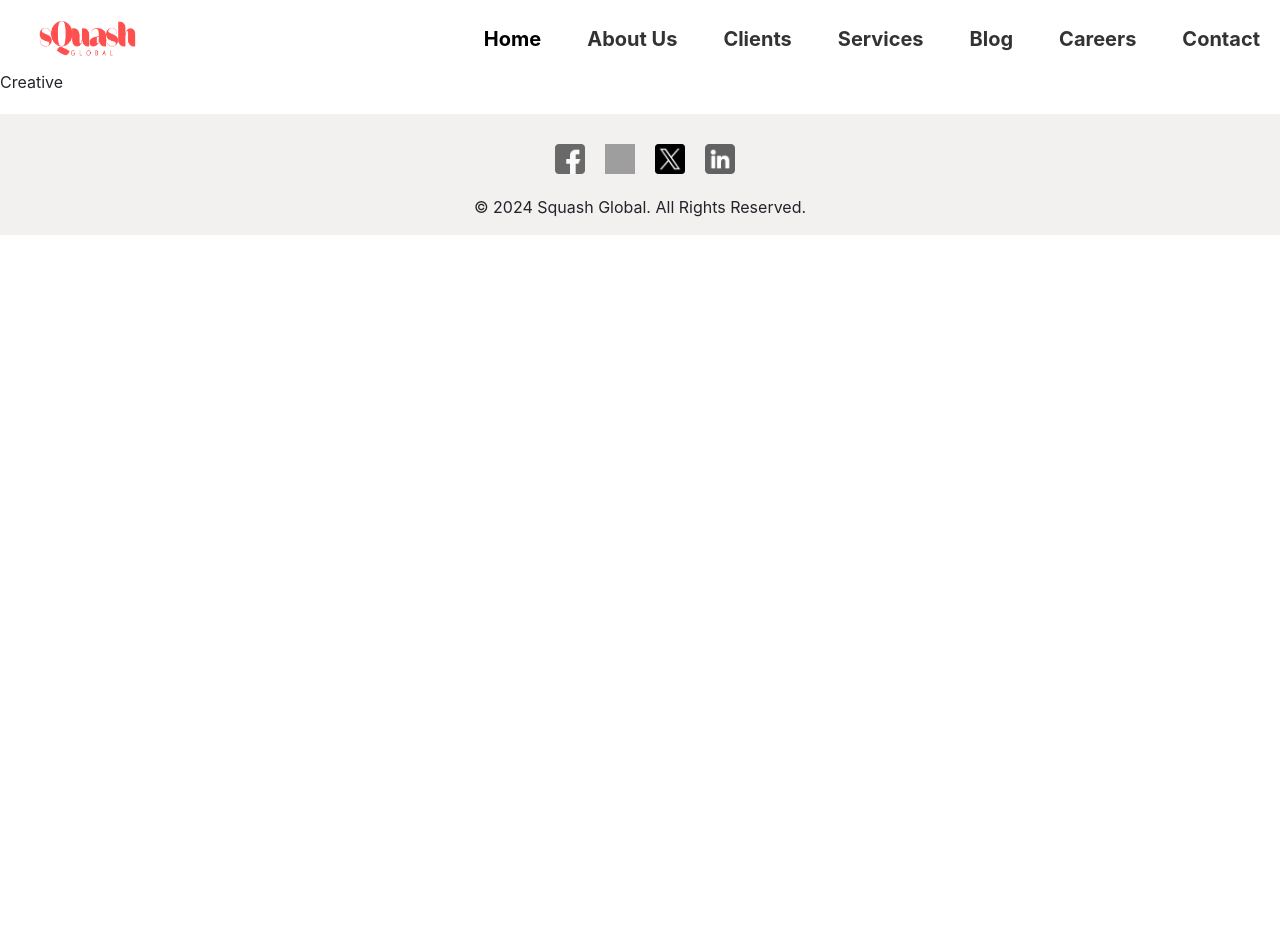
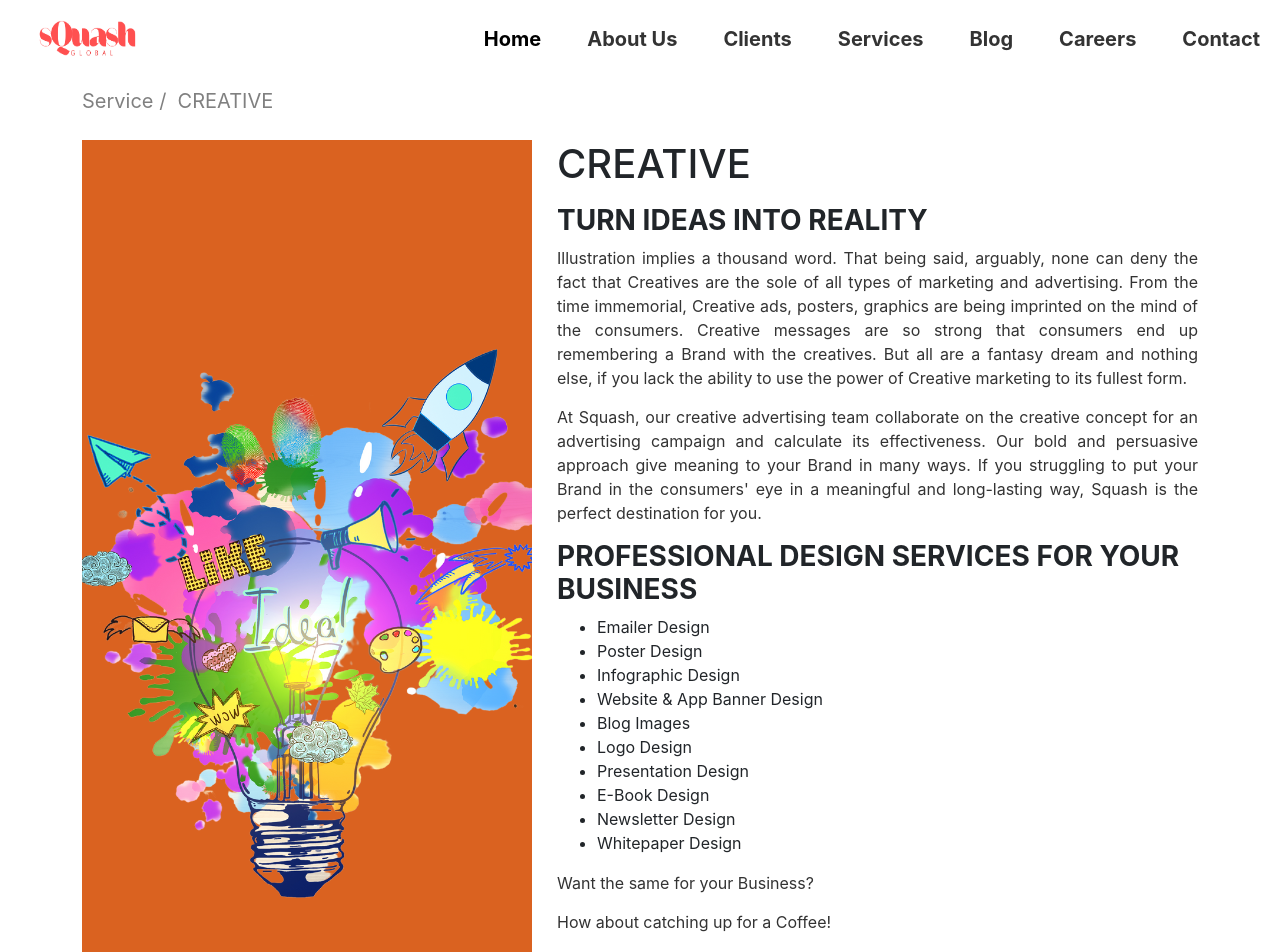
Before and after one commit to VishK98/Squash-Global, a React (Create React App) app: page /creative in a window 1280 px wide. Shown: the top 952 px of the page. Before the commit the page ends 800 px from the top, so only its background shows below. Built offline with nearby package versions, Linux system fonts and the light colour scheme; grey boxes are pictures that could not be loaded.

Commit message:
Creative Updated

```diff
--- a/src/components/ServiceDetails/Creative.js
+++ b/src/components/ServiceDetails/Creative.js
@@ -1,8 +1,60 @@
 import React from 'react'
+import "./ServiceDetails.css"
+import img from "../../assets/images/Creative.png";
+import AnimatedText from '../Animations/TextAnimation';
 
 function Creative() {
   return (
-    <div>Creative</div>
+    <div>
+       <div className='container'>
+      <div class="route-text">
+        <ol class="breadcrumb route-text mt-3">
+          <li>
+            <a
+              href="/"
+              style={{ color: "grey", textDecoration: "none" }}
+            >
+              <AnimatedText text="Service /" animation="slide-left" />
+            </a>
+          </li>
+          <li>
+            <AnimatedText text="&nbsp; CREATIVE" animation="slide-right" />
+          </li>
+        </ol>
+      </div>
+      <div className='row mt-lg-4'>
+        <div className='col-lg-5 col-md-5 col-12'>
+          <img src={img} className='tittle-img' alt='' />
+        </div>
+        <div className='col-lg-7 col-md-7 col-12'>
+          <h1 className="big-title page-head">CREATIVE</h1>
+          <h3 className='mt-lg-3'>TURN IDEAS INTO REALITY</h3>
+          <p>Illustration implies a thousand word. That being said, arguably, none can deny the fact that Creatives are the sole of all types of marketing and advertising.
+            From the time immemorial, Creative ads, posters, graphics are being imprinted on the mind of the consumers.
+            Creative messages are so strong that consumers end up remembering a Brand with the creatives.
+            But all are a fantasy dream and nothing else, if you lack the ability to use the power of Creative marketing to its fullest form.</p>
+            <p>At Squash, our creative advertising team collaborate on the creative concept for an advertising campaign and calculate its effectiveness.
+              Our bold and persuasive approach give meaning to your Brand in many ways.
+              If you struggling to put your Brand in the consumers' eye in a meaningful and long-lasting way, Squash is the perfect destination for you. </p>
+          <h3>PROFESSIONAL DESIGN SERVICES FOR YOUR BUSINESS</h3>
+          <ul>
+          <li>Emailer Design</li>
+          <li>Poster Design </li>
+          <li>Infographic Design</li>
+          <li>Website & App Banner Design</li>
+          <li>Blog Images</li>
+          <li>Logo Design</li>
+          <li>Presentation Design</li>
+          <li>E-Book Design</li>
+          <li>Newsletter Design</li>
+          <li>Whitepaper Design</li>
+          </ul>
+          <p>Want the same for your Business?</p>
+          <p>How about catching up for a Coffee!</p>
+        </div>
+      </div>
+    </div>
+    </div>
   )
 }
 
--- a/src/components/ServiceDetails/SEO.js
+++ b/src/components/ServiceDetails/SEO.js
@@ -4,7 +4,7 @@ import img from "../../assets/images/Seo.png";
 import AnimatedText from '../Animations/TextAnimation';
 
 
-function DigitalPR() {
+function SEO() {
   return (
    <div className='container'>
       <div class="route-text">
@@ -59,4 +59,4 @@ function DigitalPR() {
   )
 }
 
-export default DigitalPR
+export default SEO
--- a/src/components/ServiceDetails/SocialMedia.js
+++ b/src/components/ServiceDetails/SocialMedia.js
@@ -1,8 +1,59 @@
 import React from 'react'
+import "./ServiceDetails.css"
+import img from "../../assets/images/SocialMediaMarketting.png";
+import AnimatedText from '../Animations/TextAnimation';
+
 
 function SocialMedia() {
   return (
-    <div>SocialMedia</div>
+   <div className='container'>
+      <div class="route-text">
+        <ol class="breadcrumb route-text mt-3">
+          <li>
+            <a
+              href="/"
+              style={{ color: "grey", textDecoration: "none" }}
+            >
+              <AnimatedText text="Service /" animation="slide-left" />
+            </a>
+          </li>
+          <li>
+            <AnimatedText text="&nbsp;SOCIAL MEDIA MANAGEMENT" animation="slide-right" />
+          </li>
+        </ol>
+      </div>
+      <div className='row mt-lg-4'>
+        <div className='col-lg-5 col-md-5 col-12'>
+          <img src={img} className='tittle-img' alt='' />
+        </div>
+        <div className='col-lg-7 col-md-7 col-12'>
+          <h1 className="big-title page-head">DIGITAL PR AND ORM</h1>
+          <h3 className='mt-lg-3'>HARNESS THE POWER OF SOCIAL MEDIA</h3>
+          <p>The world connects through the internet, and social media is the ultimate weapon to connect with billions of people around the globe.
+            That's being said, if you are not leveraging the boon of social media within your Digital Marketing Strategy, you are missing out on a fast,
+            inexpensive and effective way to reach almost half of the world's population.</p>
+            <p>Social Media is the most important and effective link between your Brand and your consumer base.
+              Squash helps you to harness the power of social media and forge out the most comprehensive social media marketing strategy.
+              Our ultimate guidance helps brands gain maximum reach, boost conversions and increase brand awareness.
+              Squash's professional content specialists curate social media message for your product or services that dig deep into the audience's consciousness and make your Brand more noticeable.</p>
+          <h3>OUR OFFERINGS FOR SOCIAL MEDIA MARKETING SERVICES:</h3>
+          <p>We assist you with wide range of different Social Media Marketing services by bringing an arsenal of different skills and capabilities to the table.</p>
+          <ul>
+          <li>Strategic Campaign Planning</li>
+          <li>Designing and Maintaining Social Media Platforms </li>
+          <li>Integrate Social Media Campaigns on multiple platforms </li>
+          <li>Social Media Advertising</li>
+          <li>Social Media Lead Generation Campaigns</li>
+          <li>Twitter Trending Campaigns</li>
+          <li>Review Posting</li>
+          <li>Polls Creations and Management</li>
+          </ul>
+          <p>Want the same for your Business?</p>
+          <p>How about catching up for a Coffee!</p>
+        </div>
+      </div>
+    </div>
+
   )
 }
 
```
Also changed, not shown: src/assets/images/Creative.png (added), src/assets/images/SocialMediaMarketting.png (added).
